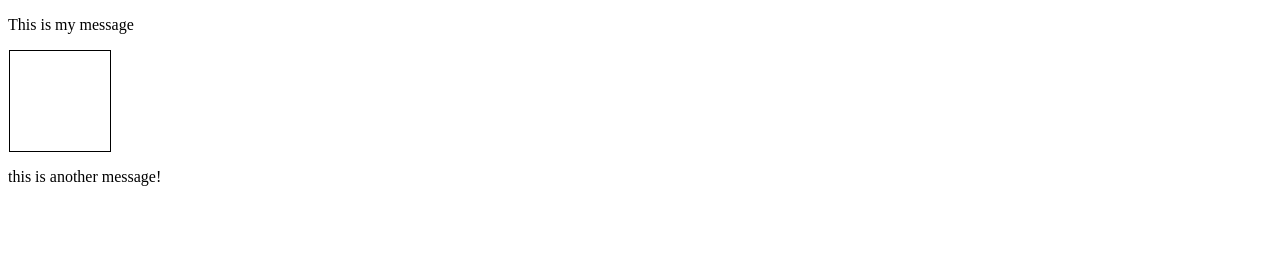
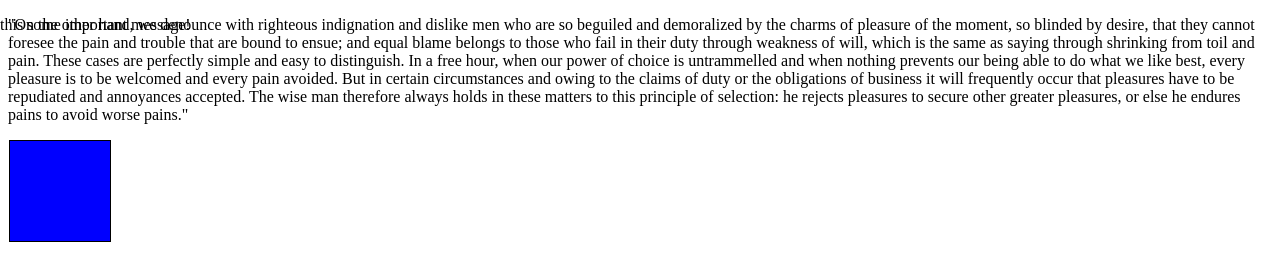
Before and after one commit to codegician/FGA-JQuery-Projects, a plain HTML site: page game/draggable.html in a window 1280 px wide. Drawn offline with Linux system fonts and the light colour scheme.

Commit message:
switch which content are draggable

```diff
--- a/game/draggable.html
+++ b/game/draggable.html
@@ -7,9 +7,14 @@
     #box{
       width: 100px;
       height: 100px;
-      color: blue;
+      background-color: blue;
       margin: 1px;
       border: 1px solid black;
+    }
+    #imp{
+      position: fixed;
+      left: 0;
+      top: 0;
     }
     </style>
     <link rel="stylesheet" href="jquery-ui.css" />
@@ -17,13 +22,13 @@
     <script src="jquery-ui.js"></script>
     <script>
       $(document).ready(function(){
-        $("p").draggable();
+        $("p:last").draggable();
       });
     </script>
   </head>
   <body>
-    <p>This is my message</p>
+    <p>"On the other hand, we denounce with righteous indignation and dislike men who are so beguiled and demoralized by the charms of pleasure of the moment, so blinded by desire, that they cannot foresee the pain and trouble that are bound to ensue; and equal blame belongs to those who fail in their duty through weakness of will, which is the same as saying through shrinking from toil and pain. These cases are perfectly simple and easy to distinguish. In a free hour, when our power of choice is untrammelled and when nothing prevents our being able to do what we like best, every pleasure is to be welcomed and every pain avoided. But in certain circumstances and owing to the claims of duty or the obligations of business it will frequently occur that pleasures have to be repudiated and annoyances accepted. The wise man therefore always holds in these matters to this principle of selection: he rejects pleasures to secure other greater pleasures, or else he endures pains to avoid worse pains."</p>
     <div id="box"></div>
-    <p>this is another message!</p>
+    <p id="imp">this some important message!</p>
   </body>
 </html>
```
